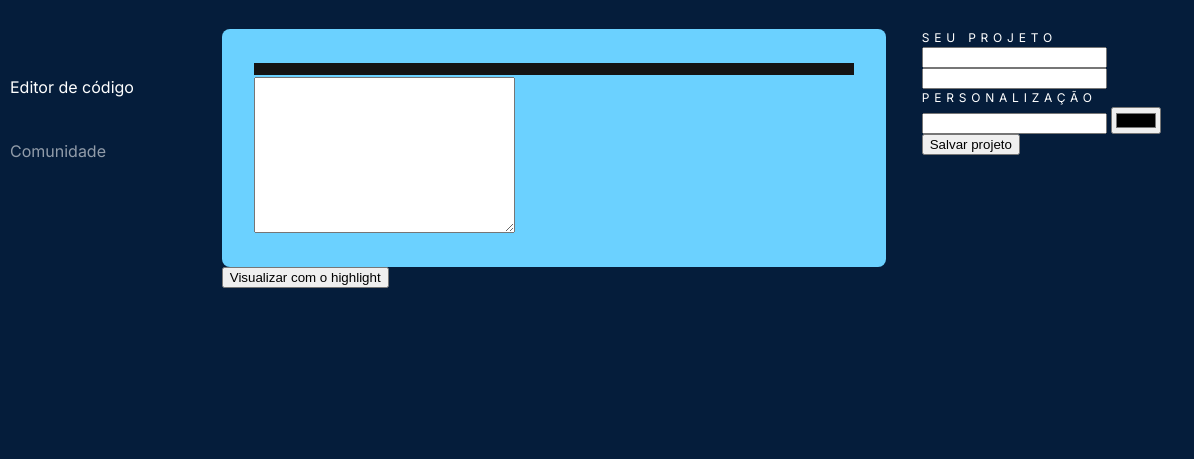
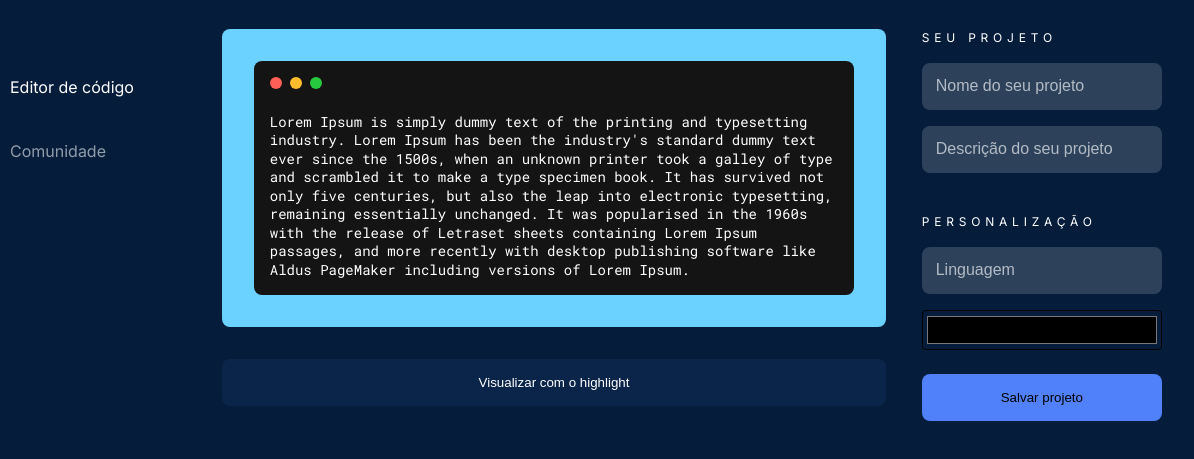
Before and after one commit to CristoferLeandro/alura-challenge-front-end, a plain HTML site: page index.html in a window 1280 px wide. Shown: the part 91-550 px from the top of the page, 86-1280 px from the left. Drawn offline with Linux system fonts and the light colour scheme; files whose address does not match are found by name.

Commit message:
layout desktop finalizado

```diff
--- a/assets/css/base.css
+++ b/assets/css/base.css
@@ -1,13 +1,18 @@
 @import url('https://fonts.googleapis.com/css2?family=Inter&display=swap');
 /* font-family: 'Inter', sans-serif; */
+@import url('https://fonts.googleapis.com/css2?family=Roboto+Mono&display=swap');
+/* font-family: 'Roboto Mono', monospace; */
 
 :root{
     --fonte-principal: 'Inter', sans-serif;
+    --fonte-codigo: 'Roboto Mono', monospace;
 
     --fundo: #051D3B;
     --cor-input: #FFFFFF29;
     --fonte-geral: #ffffff;
     --editor-de-codigo: #141414;
+    --cor-botao-highlight: #5081FB14;
+
 
 }
 
--- a/assets/css/editor-de-codigo.css
+++ b/assets/css/editor-de-codigo.css
@@ -6,11 +6,34 @@
     box-sizing: border-box;
 }
 
+.ide--black{
+    background: var(--editor-de-codigo);
+    padding: 16px;
+    border-radius: 8px;
+}
+
 .editor-de-codigo__elipses{
+    display: block;
     height: 12px;
-    background: var(--editor-de-codigo);
-    padding: 12px 12px 0 12px;
+    margin-bottom: 24px;
+}
+
+code{
+    display: block;
+    font-family: var(--fonte-codigo);
+    font-weight: 400;
+    font-size: 14px;
+    line-height: 18.46px;
+    /* min-height: 234px; */
+}
+
+.botao-highlight{
     width: 100%;
-    box-sizing: border-box;
-    text-align: left;
+    background: var(--cor-botao-highlight);
+    border: none;
+    padding: 16px;
+    text-align: center;
+    border-radius: 8px;
+    color: var(--fonte-geral);
+    margin-top: 32px;
 }
--- /dev/null
+++ b/assets/css/editor-de-projeto.css
@@ -0,0 +1,38 @@
+.seu-projeto, .personalizacao{
+    margin-bottom: 24px;
+}
+
+.editor-de-projeto__input, .seu-projeto__titulo, .personalizacao__titulo{
+    margin-bottom: 16px;
+}
+
+.editor-de-projeto__input{
+    background: #FFFFFF29;
+    width: 100%;
+    box-sizing: border-box;
+    border-radius: 8px;
+    border: none;
+    padding: 16px 14px;
+}
+
+.editor-de-projeto__input--color{
+    width: 100%;
+    border-radius: 4px;
+    height: 40px;
+    background-color: transparent;
+}
+
+.editor-de-projeto__input::placeholder{
+    color: var(--fonte-geral);
+    opacity: 0.64;
+    font-size: 16px;
+    line-height: 24px;
+}
+
+.salvar-projeto{
+    width: 100%;
+    padding: 16px;
+    background: #5081FB;
+    border-radius: 8px;
+    border: none;
+}
--- a/assets/css/header.css
+++ b/assets/css/header.css
@@ -47,3 +47,35 @@
 .cabecalho__usuario--nome{
     line-height: 24px;
 }
+
+.botao--cabecalho{
+    display: none;
+}
+
+    @media screen and (max-width: 1024px){
+
+        .cabecalho{
+            gap: 40px;
+        }
+
+        .cabecalho__usuario--foto, .cabecalho__usuario--nome{
+            display: none;
+        }
+
+        .botao--cabecalho{
+            display: block;
+            border: none;
+            color: var(--fonte-geral);
+            background: var(--fundo);
+            padding: 0;
+            width: 20px;
+        }
+
+        .cabecalho__pesquisa{
+            width: 100%;
+        }
+
+        .cabecalho__usuario{
+            width: auto;
+        }
+    }
--- a/index.html
+++ b/index.html
@@ -10,6 +10,7 @@
     <link rel="stylesheet" href="./assets/css/corpo.css">
     <link rel="stylesheet" href="./assets/css/navegacao.css">
     <link rel="stylesheet" href="./assets/css/editor-de-codigo.css">
+    <link rel="stylesheet" href="./assets/css/editor-de-projeto.css">
     <title>Desafio Front-End Alura</title>
 </head>
 <body>
@@ -21,6 +22,7 @@
             <input type="text" placeholder="Busque por algo...">
         </form>
         <div class="cabecalho__usuario">
+            <button class="botao--cabecalho"><img src="./assets/img/header/botao-3-tracos.svg" alt=""></button>
             <img src="./assets/img//header/usuario-cristofer.jpg" alt="Cristofer" class="cabecalho__usuario--foto">
             <p class="cabecalho__usuario--nome">Cristofer</p>
         </div>
@@ -41,29 +43,31 @@
 
         <section class="editor-de-codigo">
             <div class="editor-de-codigo__fundo">
-                <img src="./assets/img/painel-central/mac_buttons.svg" alt="" class="editor-de-codigo__elipses">
-                <!-- <form action=""> -->
-                    <textarea name="" id="" cols="30" rows="10"></textarea>
-                <!-- </form> -->
+                <div class="ide--black">
+                    <img src="./assets/img/painel-central/mac_buttons.svg" alt="" class="editor-de-codigo__elipses">
+                    <code>Lorem Ipsum is simply dummy text of the printing and typesetting industry. Lorem Ipsum has been the industry's standard dummy text ever since the 1500s, when an unknown printer took a galley of type and scrambled it to make a type specimen book. It has survived not only five centuries, but also the leap into electronic typesetting, remaining essentially unchanged. It was popularised in the 1960s with the release of Letraset sheets containing Lorem Ipsum passages, and more recently with desktop publishing software like Aldus PageMaker including versions of Lorem Ipsum.
+
+                    </code>
+                </div>
             </div>
-            <button>Visualizar com o highlight</button>
+            <button class="botao-highlight">Visualizar com o highlight</button>
         </section>
 
         <form action="" class="editor-de-projeto">
             <div class="seu-projeto">
                 <h3 class="seu-projeto__titulo">Seu projeto</h3>
-                <input type="text" placeholder="Nome do seu projeto">
-                <input type="text" placeholder="Descrição do seu projeto">
+                <input type="text" placeholder="Nome do seu projeto" class="editor-de-projeto__input">
+                <input type="text" placeholder="Descrição do seu projeto" class="editor-de-projeto__input">
             </div>
             <div class="personalizacao">
                 <h3 class="personalizacao__titulo">Personalização</h3>
-                <input list="languages">
+                <input list="languages" class="editor-de-projeto__input" placeholder="Linguagem">
                 <datalist id="languages">
                     <option value="HTML"></option>
                     <option value="CSS"></option>
                     <option value="JavaScript"></option>
                 </datalist>
-                <input type="color">
+                <input type="color" class="editor-de-projeto__input--color">
             </div>
             <input type="submit" value="Salvar projeto" class="salvar-projeto">
         </form>
```
Also changed, not shown: assets/img/header/botao-3-tracos.svg (added).
